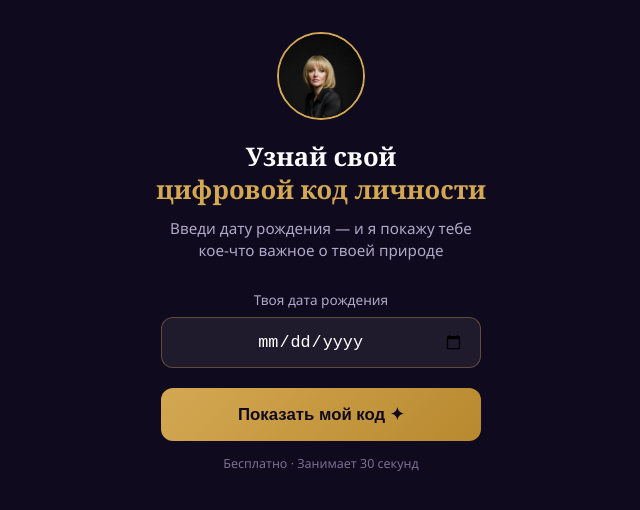
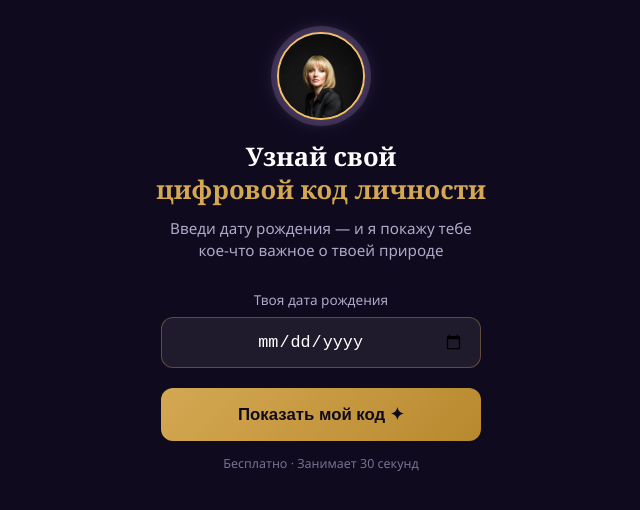
Before and after one commit to kaskad911m-maker/screening-web, a plain HTML site: page mini-app.html in a window 1280 px wide. Shown: the whole page, without its empty margins (319-959 px from the left). Drawn offline with Linux system fonts and the light colour scheme.

Commit message:
Фото: светлый ореол и чуть ярче

```diff
--- a/mini-app.html
+++ b/mini-app.html
@@ -55,6 +55,9 @@
       object-position: center top;
       border: 2px solid #d4a853;
       margin-bottom: 20px;
+      background: #3a2a5e;
+      box-shadow: 0 0 0 6px rgba(180,150,230,0.18), 0 0 20px rgba(180,150,230,0.25);
+      filter: brightness(1.15);
     }
 
     /* ===== Заголовки ===== */
```
